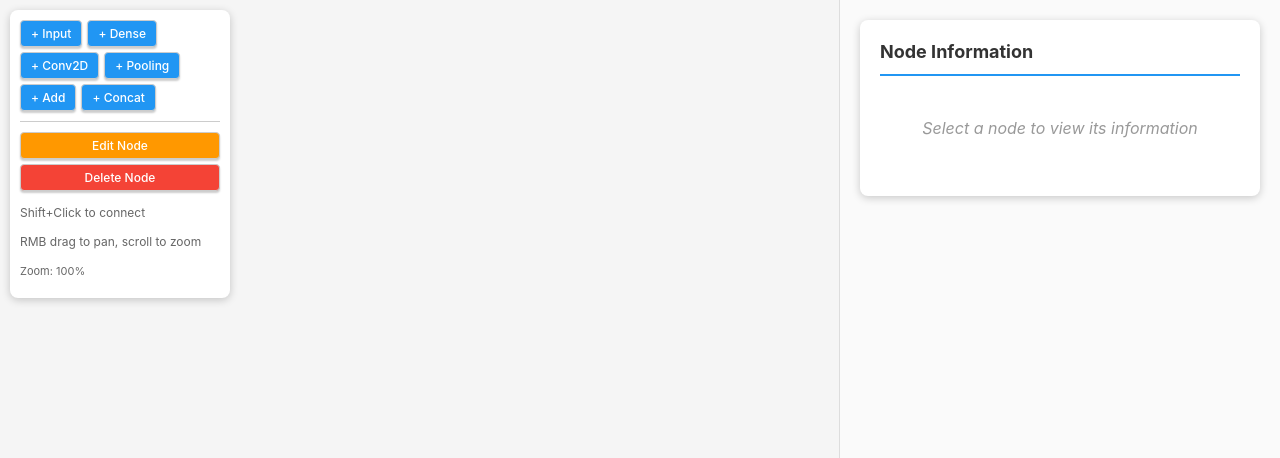
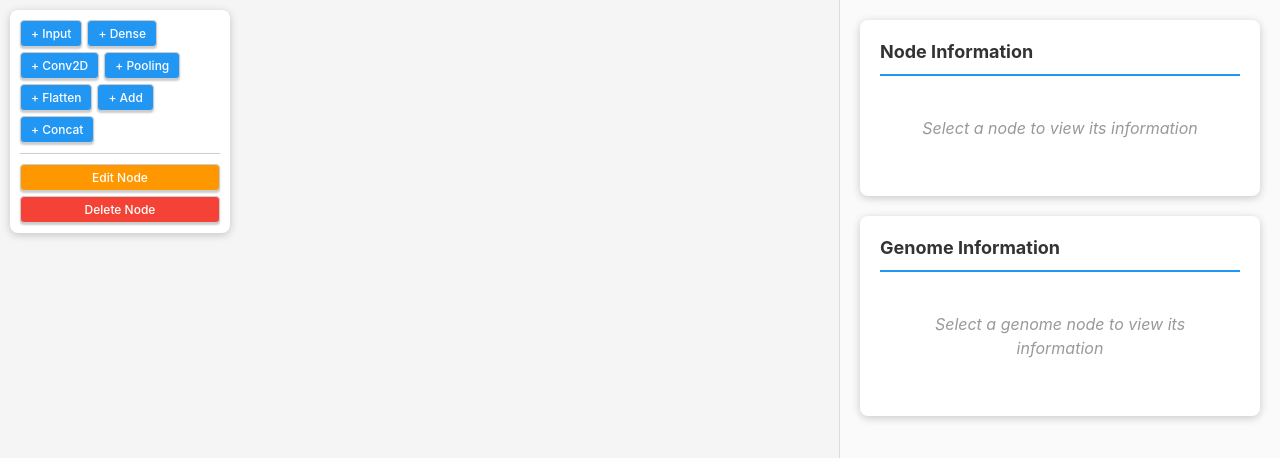
Before and after one commit to chernyaevantont-tech/neural-evo-tauri-app, a React (Vite) app: page / in a window 1280 px wide. Shown: the top 458 px of the page. Built offline with nearby package versions, Linux system fonts and the light colour scheme.

Commit message:
flatten node added

```diff
--- a/src/App.tsx
+++ b/src/App.tsx
@@ -2,10 +2,12 @@ import { useState } from "react";
 import "./App.css";
 import { NetworkEditor } from "./components/NetworkEditor";
 import { NodeInfoPanel } from "./components/NodeInfoPanel";
-import { VisualNode } from "./components/types";
+import { VisualGenome, VisualNode } from "./components/types";
+import { GenomeInfoPanel } from "./components/GenomeInfoPanel";
 
 function App() {
   const [selectedNode, setSelectedNode] = useState<VisualNode | null>(null);
+  const [selectedGenome, setSelectedGenome] = useState<VisualGenome | null>(null);
 
   return (
     <div style={{
@@ -19,7 +21,7 @@ function App() {
         position: 'relative',
         height: '100%'
       }}>
-        <NetworkEditor onNodeSelect={setSelectedNode} />
+        <NetworkEditor onNodeSelect={setSelectedNode} onGenomeSelect={setSelectedGenome} />
       </div>
 
       <div style={{
@@ -28,9 +30,13 @@ function App() {
         padding: '20px',
         background: '#fafafa',
         borderLeft: '1px solid #ddd',
-        overflow: 'auto'
+        overflow: 'auto',
+        display: "flex",
+        flexDirection: "column",
+        gap: "20px",
       }}>
         <NodeInfoPanel selectedNode={selectedNode} />
+        <GenomeInfoPanel selectedGenome={selectedGenome}/>
       </div>
     </div>
   );
--- /dev/null
+++ b/src/components/GenomeInfoPanel.tsx
@@ -0,0 +1,59 @@
+import React from "react";
+import { VisualGenome } from "./types";
+
+interface GenomeInfoPanelProps {
+    selectedGenome: VisualGenome | null
+};
+
+export const GenomeInfoPanel: React.FC<GenomeInfoPanelProps> = ({selectedGenome}) => {
+    if (!selectedGenome) {
+        return (
+            <div style={panelStyle}>
+                <h3 style={headerStyle}>Genome Information</h3>
+                <p style={emptyStyle}>Select a genome node to view its information</p>
+            </div>
+        );
+    }
+
+    return (
+        <div style={panelStyle}>
+            <h3 style={headerStyle}>Genome Information</h3>
+
+
+
+
+        </div>
+    )
+}
+
+const panelStyle: React.CSSProperties = {
+    background: 'white',
+    padding: '20px',
+    borderRadius: '8px',
+    boxShadow: '0 2px 8px rgba(0,0,0,0.2)',
+    minWidth: '300px',
+    maxWidth: '400px',
+    maxHeight: '80vh',
+    overflow: 'auto'
+};
+
+const headerStyle: React.CSSProperties = {
+    margin: '0 0 20px 0',
+    fontSize: '18px',
+    fontWeight: 'bold',
+    color: '#333',
+    borderBottom: '2px solid #2196F3',
+    paddingBottom: '10px'
+};
+
+const emptyStyle: React.CSSProperties = {
+    color: '#999',
+    fontStyle: 'italic',
+    textAlign: 'center',
+    padding: '20px'
+};
+
+
+const sectionStyle: React.CSSProperties = {
+    marginBottom: '15px'
+};
--- a/src/components/NetworkEditor.css
+++ b/src/components/NetworkEditor.css
@@ -9,18 +9,18 @@
 }
 
 /* Node Config Panel Styles */
-.node-config-panel {
+.config-panel {
     width: 100%;
 }
 
-.node-config-panel h3 {
+.config-panel h3 {
     margin: 0 0 20px 0;
     padding-bottom: 10px;
     border-bottom: 2px solid #2196F3;
     color: #333;
 }
 
-.node-config-panel h4 {
+.config-panel h4 {
     margin: 0 0 15px 0;
     color: #555;
     font-size: 16px;
--- a/src/components/NetworkEditor.tsx
+++ b/src/components/NetworkEditor.tsx
@@ -1,6 +1,6 @@
 import React, { useState, useRef, useCallback } from 'react';
 import { v4 as uuidv4 } from 'uuid';
-import { VisualNode, Connection, Position, NodeType } from './types';
+import { VisualNode, Connection, Position, NodeType, VisualGenome } from './types';
 import { NodeRenderer } from './NodeRenderer';
 import { ConnectionRenderer } from './ConnectionRenderer';
 import { NodeConfigPanel } from './NodeConfigPanel';
@@ -9,12 +9,15 @@ import './NetworkEditor.css';
 
 interface NetworkEditorProps {
     onNodeSelect?: (node: VisualNode | null) => void;
+    onGenomeSelect?: (genome: VisualGenome | null) => void;
 }
 
-export const NetworkEditor: React.FC<NetworkEditorProps> = ({ onNodeSelect }) => {
+export const NetworkEditor: React.FC<NetworkEditorProps> = ({ onNodeSelect, onGenomeSelect }) => {
     const [nodes, setNodes] = useState<Map<string, VisualNode>>(new Map());
+    const [genomes, setGenomes] = useState<Map<string, VisualGenome>>(new Map());
     const [connections, setConnections] = useState<Map<string, Connection>>(new Map());
     const [selectedNodeId, setSelectedNodeId] = useState<string | null>(null);
+    const [selectedGenomeId, setSelectedGenomeId] = useState<string | null>(null);
     const [draggingNodeId, setDraggingNodeId] = useState<string | null>(null);
     const [connectingFrom, setConnectingFrom] = useState<string | null>(null);
     const [dragOffset, setDragOffset] = useState<Position>({ x: 0, y: 0 });
@@ -22,7 +25,6 @@ export const NetworkEditor: React.FC<NetworkEditorProps> = ({ onNodeSelect }) =>
     const [configNodeType, setConfigNodeType] = useState<NodeType | null>(null);
     const [editingNodeId, setEditingNodeId] = useState<string | null>(null);
 
-    // Canvas transform state
     const [scale, setScale] = useState<number>(1);
     const [translate, setTranslate] = useState<Position>({ x: 0, y: 0 });
     const [isPanning, setIsPanning] = useState<boolean>(false);
@@ -30,9 +32,9 @@ export const NetworkEditor: React.FC<NetworkEditorProps> = ({ onNodeSelect }) =>
 
     const svgRef = useRef<SVGSVGElement>(null);
     const nodesRef = useRef<Map<string, VisualNode>>(nodes);
+    const genomesRef = useRef<Map<string, VisualGenome>>(genomes);
     const connectionsRef = useRef<Map<string, Connection>>(connections);
 
-    // Keep refs in sync with state
     React.useEffect(() => {
         nodesRef.current = nodes;
     }, [nodes]);
@@ -140,7 +142,8 @@ export const NetworkEditor: React.FC<NetworkEditorProps> = ({ onNodeSelect }) =>
                     id,
                     node: newNode,
                     position: pos,
-                    type: configNodeType!
+                    type: configNodeType!,
+                    genomeId: null,
                 };
 
                 return new Map(prev).set(id, visualNode);
@@ -170,7 +173,6 @@ export const NetworkEditor: React.FC<NetworkEditorProps> = ({ onNodeSelect }) =>
         const svg = svgRef.current;
         const rect = svg.getBoundingClientRect();
 
-        // Convert screen coordinates to world coordinates
         const mouseX = e.clientX - rect.left;
         const mouseY = e.clientY - rect.top;
         const worldX = (mouseX - translate.x) / scale;
@@ -266,8 +268,9 @@ export const NetworkEditor: React.FC<NetworkEditorProps> = ({ onNodeSelect }) =>
     const handleNodeSelect = useCallback((nodeId: string) => {
         setSelectedNodeId(nodeId);
         const node = nodesRef.current.get(nodeId);
-        if (onNodeSelect) {
-            onNodeSelect(node || null);
+        if (node && onNodeSelect) {
+            setSelectedGenomeId(node.genomeId)
+            onNodeSelect(node);
         }
     }, [onNodeSelect]);
 
@@ -353,6 +356,10 @@ export const NetworkEditor: React.FC<NetworkEditorProps> = ({ onNodeSelect }) =>
         openConfigPanel(node.type, selectedNodeId);
     }, [selectedNodeId, openConfigPanel]);
 
+    // const getRandomSubgraph = useCallback(() => {
+         //TODO
+    // }, [selectedGraphId])
+
     return (
         <div style={{ width: '100%', height: '100%', position: 'relative' }}>
 
@@ -404,6 +411,7 @@ export const NetworkEditor: React.FC<NetworkEditorProps> = ({ onNodeSelect }) =>
                     <button onClick={() => addNode('Dense')} style={buttonStyle}>+ Dense</button>
                     <button onClick={() => addNode('Conv2D')} style={buttonStyle}>+ Conv2D</button>
                     <button onClick={() => addNode('Pooling')} style={buttonStyle}>+ Pooling</button>
+                    <button onClick={() => addNode("Flatten")} style={buttonStyle}>+ Flatten</button>
                     <button onClick={() => addNode('Add')} style={buttonStyle}>+ Add</button>
                     <button onClick={() => addNode('Concat2D')} style={buttonStyle}>+ Concat</button>
                 </div>
@@ -422,17 +430,7 @@ export const NetworkEditor: React.FC<NetworkEditorProps> = ({ onNodeSelect }) =>
                     >
                         Delete Node
                     </button>
-                </div>
-                <div style={{ marginTop: '10px', fontSize: '12px', color: '#666' }}>
-                    <p style={{ margin: '5px 0' }}>
-                        {connectingFrom ? '🔗 Select target node' : 'Shift+Click to connect'}
-                    </p>
-                    <p style={{ margin: '5px 0' }}>
-                        RMB drag to pan, scroll to zoom
-                    </p>
-                    <p style={{ margin: '5px 0', fontSize: '11px' }}>
-                        Zoom: {Math.round(scale * 100)}%
-                    </p>
+
                 </div>
             </div>
 
--- a/src/components/NodeConfigPanel.tsx
+++ b/src/components/NodeConfigPanel.tsx
@@ -7,6 +7,7 @@ import { PoolingNode } from '../evo/nodes/layers/pooling_node';
 import { AddNode } from '../evo/nodes/merge/add_node';
 import { Concat2DNode } from '../evo/nodes/merge/concatinate_2d_node';
 import { ActivationFunction, KernelSize, PoolType } from '../evo/nodes/types';
+import { FlattenNode } from '../evo/nodes/layers/flatten_node';
 
 interface NodeConfigPanelProps {
   nodeType: string;
@@ -101,6 +102,9 @@ export const NodeConfigPanel: React.FC<NodeConfigPanelProps> = ({
         case 'Pooling':
           const poolKernelSize: KernelSize = { h: poolKernelH, w: poolKernelW };
           newNode = new PoolingNode(poolType, poolKernelSize, poolStride, poolPadding);
+          break;
+        case 'Flatten':
+          newNode = new FlattenNode();
           break;
         case 'Add':
           newNode = new AddNode();
@@ -308,8 +312,15 @@ export const NodeConfigPanel: React.FC<NodeConfigPanelProps> = ({
     </div>
   );
 
+  const renderFlattenNodeConfig = () => (
+    <div className="config-section">
+      <h4>{nodeType} Flatten</h4>
+      <p>This node has no configurable parameters.</p>
+    </div>
+  );
+
   return (
-    <div className="node-config-panel">
+    <div className="config-panel">
       <h3>{existingNode ? 'Edit Node' : 'Add Node'} - {nodeType}</h3>
 
       {nodeType === 'Input' && renderInputNodeConfig()}
@@ -317,6 +328,7 @@ export const NodeConfigPanel: React.FC<NodeConfigPanelProps> = ({
       {nodeType === 'Conv2D' && renderConv2DNodeConfig()}
       {nodeType === 'Pooling' && renderPoolingNodeConfig()}
       {(nodeType === 'Add' || nodeType === 'Concat2D') && renderMergeNodeConfig()}
+      {nodeType === 'Flatten' && renderFlattenNodeConfig()}
 
       <div className="config-buttons">
         <button onClick={handleSave} className="btn-save">
--- /dev/null
+++ b/src/evo/nodes/layers/flatten_node.ts
@@ -0,0 +1,24 @@
+import { BaseNode, ResourceCriteria } from "../base_node";
+
+export class FlattenNode extends BaseNode {
+    protected CalculateOutputShape(): void {
+        this.outputShape = [this.inputShape[0] * this.inputShape[1] * this.inputShape[2]]
+    }
+    GetInfo(): String {
+        return JSON.stringify({
+            node: "Flatten",
+            params: {
+                output_shape : this.outputShape
+            }
+        })
+    }
+    GetResources(dtype: number): ResourceCriteria {
+       return {flash: 0, ram: 0, macs: 0}
+    }
+    protected Mutate(mutation_options: Map<string, number>): void {}
+
+    CheckCompability(node: BaseNode): Boolean {
+        return node.GetOutputShape().length == 3
+    }
+
+}
--- a/src/evo/nodes/layers/pooling_node.ts
+++ b/src/evo/nodes/layers/pooling_node.ts
@@ -64,7 +64,7 @@ export class PoolingNode extends BaseNode {
     }
 
     CheckCompability(node: BaseNode): Boolean {
-        return node.GetOutputShape().length == this.inputShape.length
+        return node.GetOutputShape().length == 3
     }
 
 }
```
Also changed, not shown: src/components/types.ts (+8 -0 lines).
